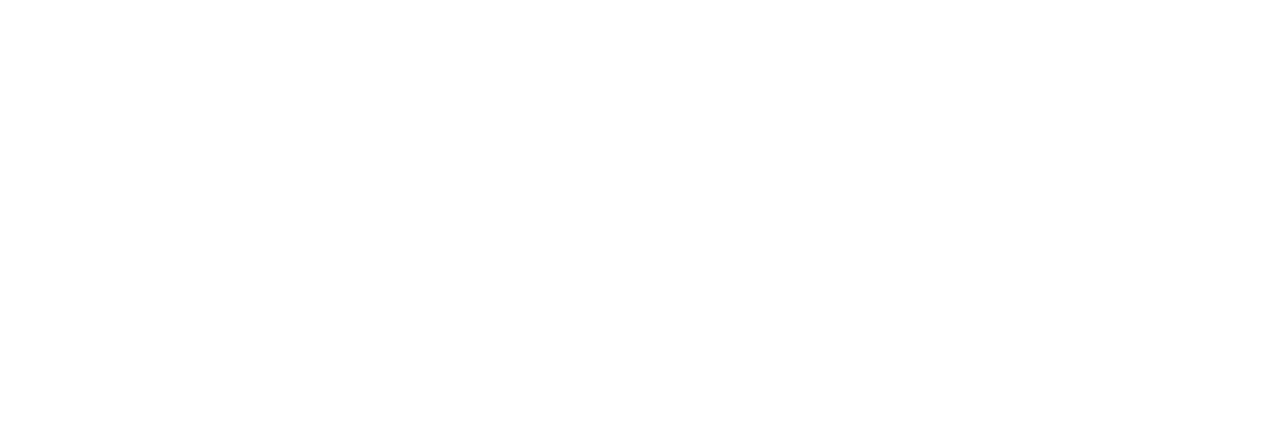
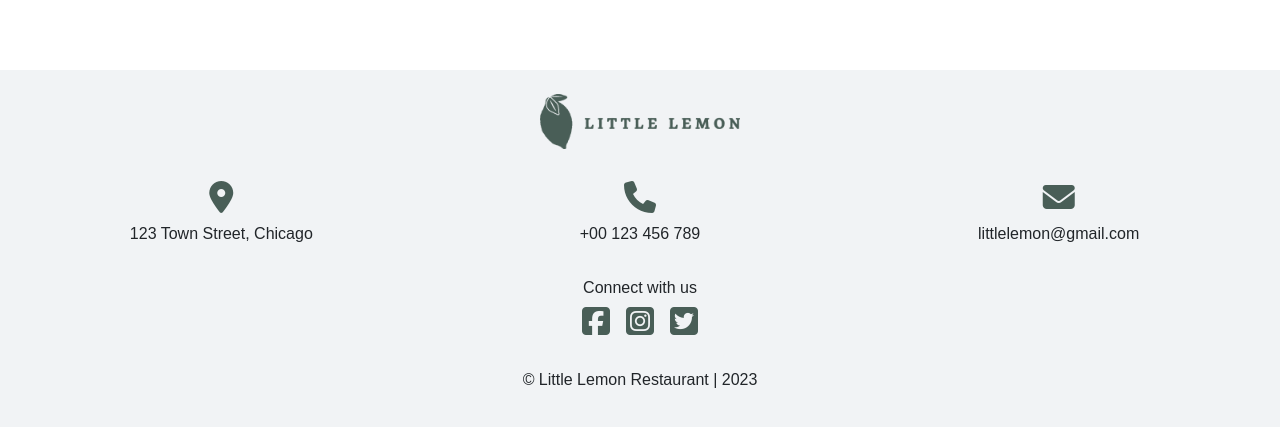
Before and after one commit to prudv13/Meta-React-Capstone-Project, a React (Vite) app: page / in a window 1280 px wide. Shown: the part 1278-1705 px from the top of the page. Before the commit the page ends 1348 px from the top, so only its background shows below. Built offline with nearby package versions, Linux system fonts and the light colour scheme.

Commit message:
footer component

```diff
--- a/src/App.css
+++ b/src/App.css
@@ -77,6 +77,16 @@
   background-color: rgb(255, 175, 1);
   color: #FFF;
   padding: 10px 28px;
+}
+
+/* ========= Footer ========= */
+
+footer {
+  background-color: #f1f3f5;
+}
+
+i{
+  color: #495E57;
 }
 
 
--- a/src/Components/Footer.jsx
+++ b/src/Components/Footer.jsx
@@ -1,8 +1,44 @@
 import React from 'react'
+import FooterImg from '../assets/FooterImg.png'
 
 const Footer = () => {
   return (
-    <footer></footer>
+    <footer className='container-fluid p-4'>
+      <div className='row'>
+        <div className='col-12 text-center'>
+          <img src={FooterImg} alt='footer image' width={200} />
+        </div>
+        <div className='col-6 col-md-4 mt-5'>
+          <div className='d-flex flex-column gap-4 align-items-center'>
+            <i class="fa-solid fa-location-dot fa-2xl"></i>
+            <p>123 Town Street, Chicago</p>
+          </div>
+        </div>
+        <div className='col-6 col-md-4 mt-5'>
+          <div className='d-flex flex-column gap-4 align-items-center'>
+            <i class="fa-solid fa-phone fa-2xl"></i>
+            <p>+00 123 456 789</p>
+          </div>
+        </div>
+        <div className='col-12 col-md-4 mt-5'>
+          <div className='d-flex flex-column gap-4 align-items-center'>
+            <i class="fa-solid fa-envelope fa-2xl"></i>
+            <p>littlelemon@gmail.com</p>
+          </div>
+        </div>
+        <div className='col-12 d-flex flex-column align-items-center'>
+          <h6 className='p-3'>Connect with us</h6>
+          <div className='d-flex justify-content-center gap-3'>
+            <i class="fa-brands fa-square-facebook fa-2xl"></i>
+            <i class="fa-brands fa-square-instagram fa-2xl"></i>
+            <i class="fa-brands fa-square-twitter fa-2xl"></i>
+          </div>
+        </div>
+        <div className='col-12 py-4'>
+          <h6 className='text-center mt-4'>&copy; Little Lemon Restaurant | 2023</h6>
+        </div>
+      </div>
+    </footer>
   )
 }
 
```
Also changed, not shown: src/assets/FooterImg.png (added).
